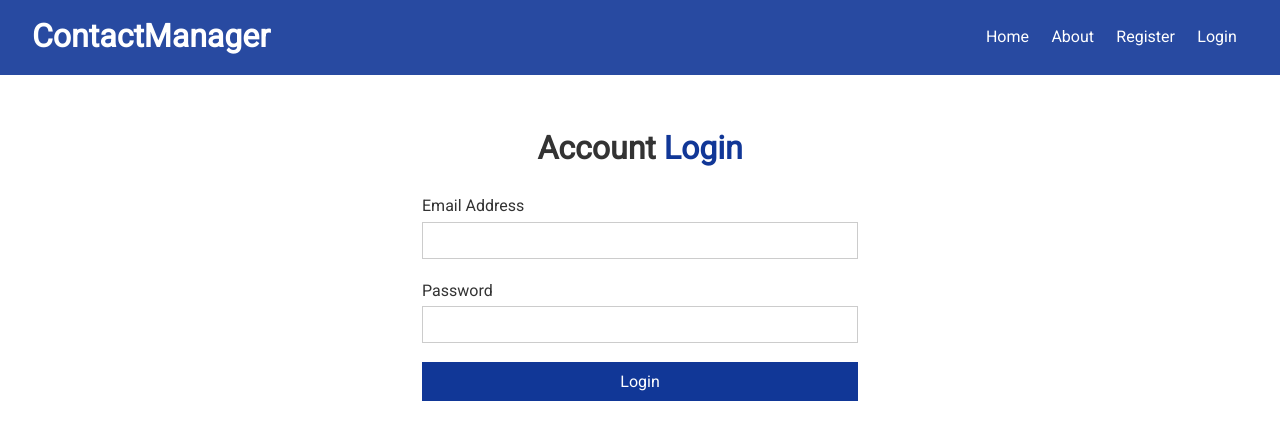
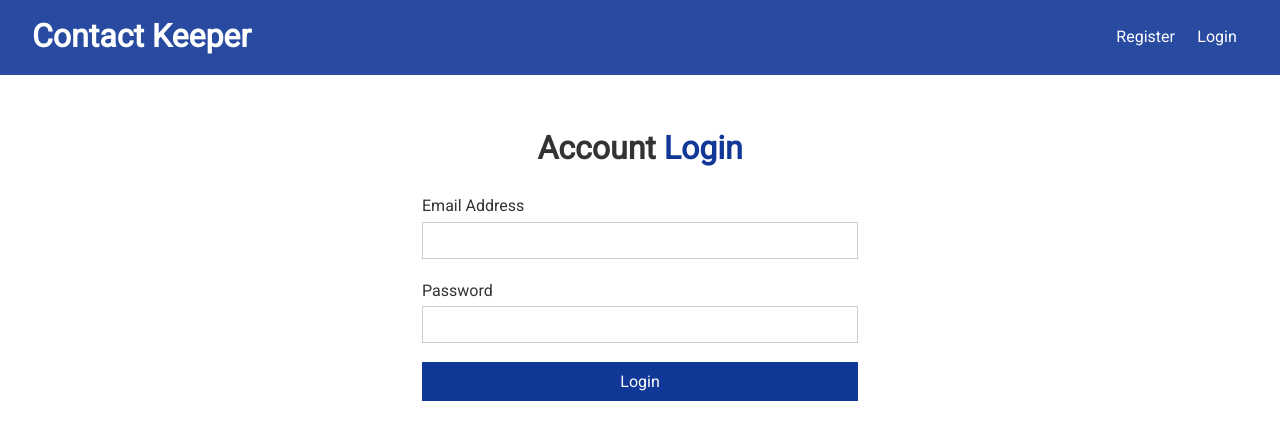
Before and after one commit to elvan/contact-manager-app-frontend-react, a React (Create React App) app: page /login in a window 1280 px wide. Shown: the top 440 px of the page. Built offline with nearby package versions, Linux system fonts and the light colour scheme.

Commit message:
logout and navbar

```diff
--- a/src/components/layout/Navbar.js
+++ b/src/components/layout/Navbar.js
@@ -1,27 +1,46 @@
 import PropTypes from 'prop-types';
-import React from 'react';
+import React, { Fragment, useContext } from 'react';
 import { Link } from 'react-router-dom';
+import AuthContext from '../../context/auth/authContext';
 
 const Navbar = ({ title, icon }) => {
+  const authContext = useContext(AuthContext);
+
+  const { isAuthenticated, logout, user } = authContext;
+
+  const onLogout = () => {
+    logout();
+  };
+
+  const authLinks = (
+    <Fragment>
+      <li>Hello {user && user.name}</li>
+      <li>
+        <a onClick={onLogout} href='#!'>
+          <i className='fas fa-sign-out-alt' />{' '}
+          <span className='hide-sm'>Logout</span>
+        </a>
+      </li>
+    </Fragment>
+  );
+
+  const guestLinks = (
+    <Fragment>
+      <li>
+        <Link to='/register'>Register</Link>
+      </li>
+      <li>
+        <Link to='/login'>Login</Link>
+      </li>
+    </Fragment>
+  );
+
   return (
     <div className='navbar bg-primary'>
       <h1>
         <i className={icon} /> {title}
       </h1>
-      <ul>
-        <li>
-          <Link to='/'>Home</Link>
-        </li>
-        <li>
-          <Link to='/about'>About</Link>
-        </li>
-        <li>
-          <Link to='/register'>Register</Link>
-        </li>
-        <li>
-          <Link to='/login'>Login</Link>
-        </li>
-      </ul>
+      <ul>{isAuthenticated ? authLinks : guestLinks}</ul>
     </div>
   );
 };
@@ -32,7 +51,7 @@
 };
 
 Navbar.defaultProps = {
-  title: 'ContactManager',
+  title: 'Contact Keeper',
   icon: 'fas fa-id-card-alt',
 };
 
--- a/src/context/auth/AuthState.js
+++ b/src/context/auth/AuthState.js
@@ -6,6 +6,7 @@
   CLEAR_ERRORS,
   LOGIN_FAIL,
   LOGIN_SUCCESS,
+  LOGOUT,
   REGISTER_FAIL,
   REGISTER_SUCCESS,
   USER_LOADED,
@@ -93,7 +94,7 @@
   };
 
   // Logout
-  const logout = () => console.log('logout');
+  const logout = () => dispatch({ type: LOGOUT });
 
   // Clear Errors
   const clearErrors = () => dispatch({ type: CLEAR_ERRORS });
--- a/src/context/auth/authReducer.js
+++ b/src/context/auth/authReducer.js
@@ -3,6 +3,7 @@
   CLEAR_ERRORS,
   LOGIN_FAIL,
   LOGIN_SUCCESS,
+  LOGOUT,
   REGISTER_FAIL,
   REGISTER_SUCCESS,
   USER_LOADED,
@@ -29,6 +30,7 @@
     case REGISTER_FAIL:
     case AUTH_ERROR:
     case LOGIN_FAIL:
+    case LOGOUT:
       localStorage.removeItem('token');
       return {
         ...state,
```
